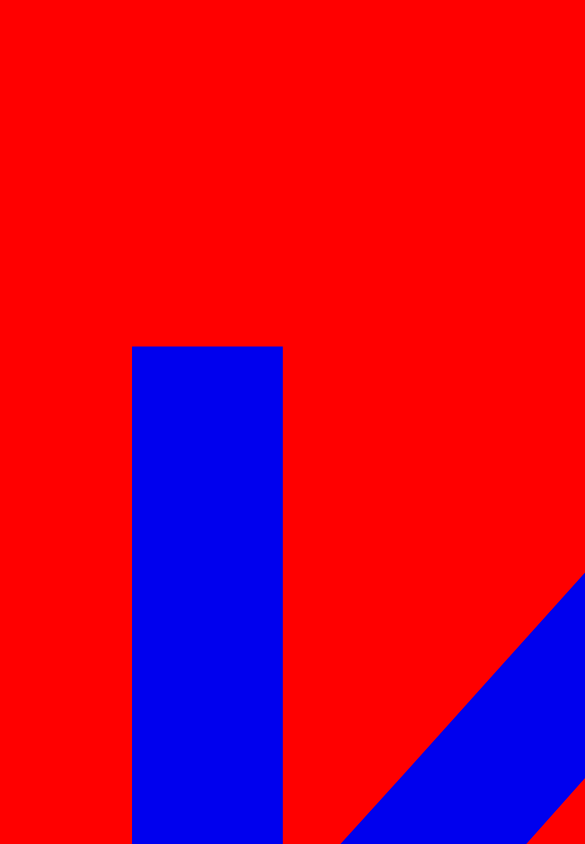
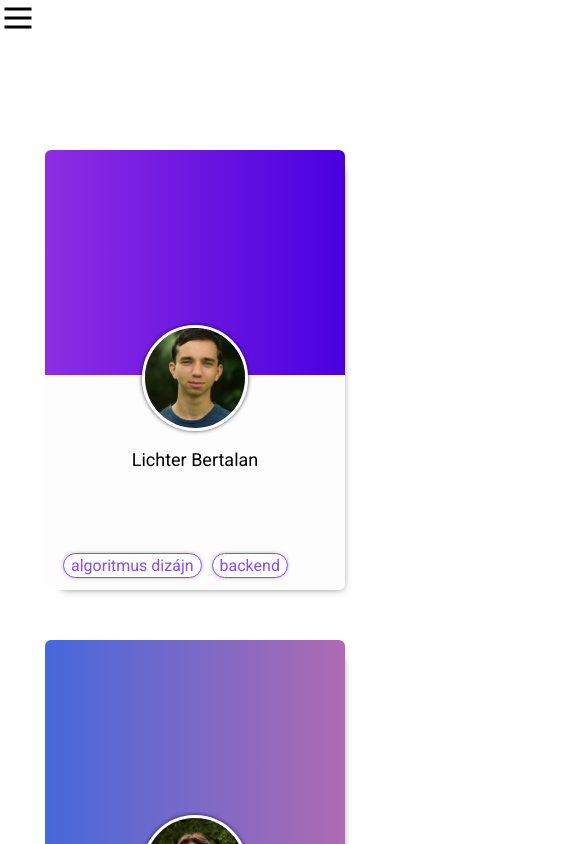
Before and after one commit to lichterberci/DerivativeCalculatorFrontend, a Next.js app: page /about in a window 390 px wide. Shown: the top 844 px of the page, 585 px wide, since content can reach past the window. Built offline with nearby package versions, Linux system fonts and the light colour scheme.

Commit message:
styles done dont touch it or ill break your arm

```diff
--- a/components/HamburgerMenu.tsx
+++ b/components/HamburgerMenu.tsx
@@ -13,9 +13,9 @@ export default function HamburgerMenu(props: { items: INavbarItemData[] }): JSX.
     const { items } = props;
 
     return(<>
-        <div className={styles.holderNuzi}>
+        <div className={styles.outerHolder}>
 
-            <div style={{display:"flex", flexDirection:"row", maxWidth:600,alignItems:'center', justifyContent:'space-evenly'}}>
+            <div className={styles.navbarHolder}>
                 {
                     items.map((item, i) => {
                         return (
@@ -80,7 +80,7 @@ var stylesDik = {
     },
     bmItemList: {
       width:"100%",
-      color: '#b8b7ad',
+      color: 'white',
       padding: '1em',
       display:'flex',
       flexDirection: 'column',
@@ -88,7 +88,9 @@ var stylesDik = {
     },
     bmItem: {
       display: 'inline-block',
-      marginTop:"0.75rem"
+      marginTop:"1.5rem",
+      color: 'white',
+      textDecoration:"none"
     },
     bmOverlay: {
       background: 'rgba(0, 0, 0, 0.3)'
--- a/pages/exercise.tsx
+++ b/pages/exercise.tsx
@@ -114,6 +114,8 @@ export default function ExercisePage (): JSX.Element {
                         <button className={styles.button} onClick={() => setShowSolution(true)}>Megoldás mutatása</button>
                     </div>
                 }
+
+                <div className={styles.solutionWrapper}>
                     {
                         (() => {
                             if (isLoading == false) {
@@ -123,10 +125,11 @@ export default function ExercisePage (): JSX.Element {
                                 return <></>
                             }
                             else { // display loading anim
-                            return <Image alt="Loading animation" src={LoadingAnim} width={600} height={300}/>
+                                return <Image className={styles.loading}  alt="Loading animation" src={LoadingAnim} width={600} height={300}/>
                             }
                         })()
                     }
+                </div>
             </div>
 
             </MathJaxContext>
--- a/styles/HamburgerMenu.module.css
+++ b/styles/HamburgerMenu.module.css
@@ -1,9 +1,36 @@
+.hamburgerHolder{
+    display:none;
+}
 
-.holderNuzi{
-    background-color:red;
-    font-size: 100rem;
+.navbarHolder{
+    position: fixed;
+    background-color: #3D1766;
+    padding:10px 0px;
+    display:flex;
+    flex-direction:row;
+    max-width:600;
+    width: 100%;
+    top:0;
+    z-index: 5;
+    align-items:center;
+    justify-content:left;
+    gap: 5rem;
+    padding-left: 5rem;
+    box-shadow: 0 2px 4px 0 rgba(0,0,0,.2);
 }
 
 .navBarItem{
-    background-color:red;
+    text-decoration: none;
+    font-size: 1.125rem;
+    color:white;
 }
+
+@media screen and (max-width: 480px){
+    .hamburgerHolder{
+        display:block;
+    }
+
+    .navbarHolder{
+        display:none;
+    }
+}
--- a/styles/Solution.module.css
+++ b/styles/Solution.module.css
@@ -20,10 +20,11 @@
     color:white;
     font-weight: lighter;
     border-radius: 8px;
-    padding:6px 10px;
+    padding:10px 10px;
     cursor:pointer;
     transition:0.1s;
-    margin-top:50px
+    margin-top:50px;
+    font-size:1rem;
 }
 
 .solutionWrapperInner {
--- a/styles/about.module.css
+++ b/styles/about.module.css
@@ -6,16 +6,18 @@
     padding-left:2rem;
     padding-right:2rem;
     padding-bottom:100px;
+    margin:0 auto;
 }
 
 .teamHolder{
+    margin-top:100px;
     width:100%;
-    max-width: 800px;
     display:flex;
     flex-direction: row;
     justify-content: space-evenly;
     align-items:center;
     flex-wrap:wrap ;
+    padding-top: 0;
 }
 
 @media screen and (max-width: 480px){
--- a/styles/calculator.module.css
+++ b/styles/calculator.module.css
@@ -33,9 +33,10 @@
     color:white;
     font-weight: 400;
     border-radius: 8px;
-    padding:6px 10px;
+    padding:10px 10px;
     cursor:pointer;
     transition:0.1s;
+    font-size: 1rem;
 }
 
 .button:hover{
@@ -87,9 +88,17 @@
     white-space: nowrap;
 }
 
+.loading{
+    position: relative;
+    left:50%;
+    transform: translateX(-50%);
+    width:100px;
+    height: 50px;
+    margin-top: 50px;
+}
+
 .solutionWrapper{
     width: min(600px, 100%);
-
     /* overflow-x: auto; */
 }
 
--- a/styles/exercise.module.css
+++ b/styles/exercise.module.css
@@ -53,7 +53,8 @@
     color:white;
     font-weight: lighter;
     border-radius: 8px;
-    padding:6px 10px;
+    font-size: 1rem;
+    padding:10px 10px;
     cursor:pointer;
     transition:0.1s;
 }
@@ -69,3 +70,17 @@
     padding-top:2rem;
     padding-bottom:2rem;
 }
+
+.loading{
+    position: relative;
+    left:50%;
+    transform: translateX(-50%);
+    width:100px;
+    height: 50px;
+    margin-top: 50px;
+}
+
+.solutionWrapper{
+    width: min(600px, 100%);
+    /* overflow-x: auto; */
+};
--- a/styles/teamCard.module.css
+++ b/styles/teamCard.module.css
@@ -1,11 +1,11 @@
 .name{
-
+    font-size:1.125rem
 }
 
 .cardHolder{
-    margin-top: 100px;
+    margin-top: 50px;
     background-color: rgb(253, 253, 253);
-    width:200px;
+    width:300px;
     box-shadow: 7px 8px 8px -7px rgba(0,0,0,0.73);
     -webkit-box-shadow: 7px 8px 8px -10px rgba(0,0,0,0.73);
     -moz-box-shadow: 7px 8px 8px -7px rgba(0,0,0,0.73);
@@ -15,7 +15,7 @@
 .banner{
     border-top-left-radius: 6px;
     border-top-right-radius: 6px;
-    height: 120px;
+    height: 225px;
 }
 
 .infoHolder{
@@ -23,12 +23,12 @@
     flex-direction: column;
     justify-content: center;
     align-items: center;
-    transform:translateY(-40px)
+    transform:translateY(-50px)
 }
 
 .profilePic{
-    width: 75px;
-    height: 75px;
+    width: 100px;
+    height: 100px;
     border-radius: 50%;
     border:3px solid white;
     box-shadow: 0px 0px 4px 0px rgba(0,0,0,0.73);
@@ -47,7 +47,7 @@
 
 .responsibility{
     padding:2px 7px;
-    font-size: 0.65rem;
+    font-size: 1rem;
     border-radius: 16px;
     margin-left:10px;
     margin-top:15px;
```
Also changed, not shown: pages/calculator.tsx (+6 -6 lines). Lines whose indentation alone changed are shown as unchanged.
